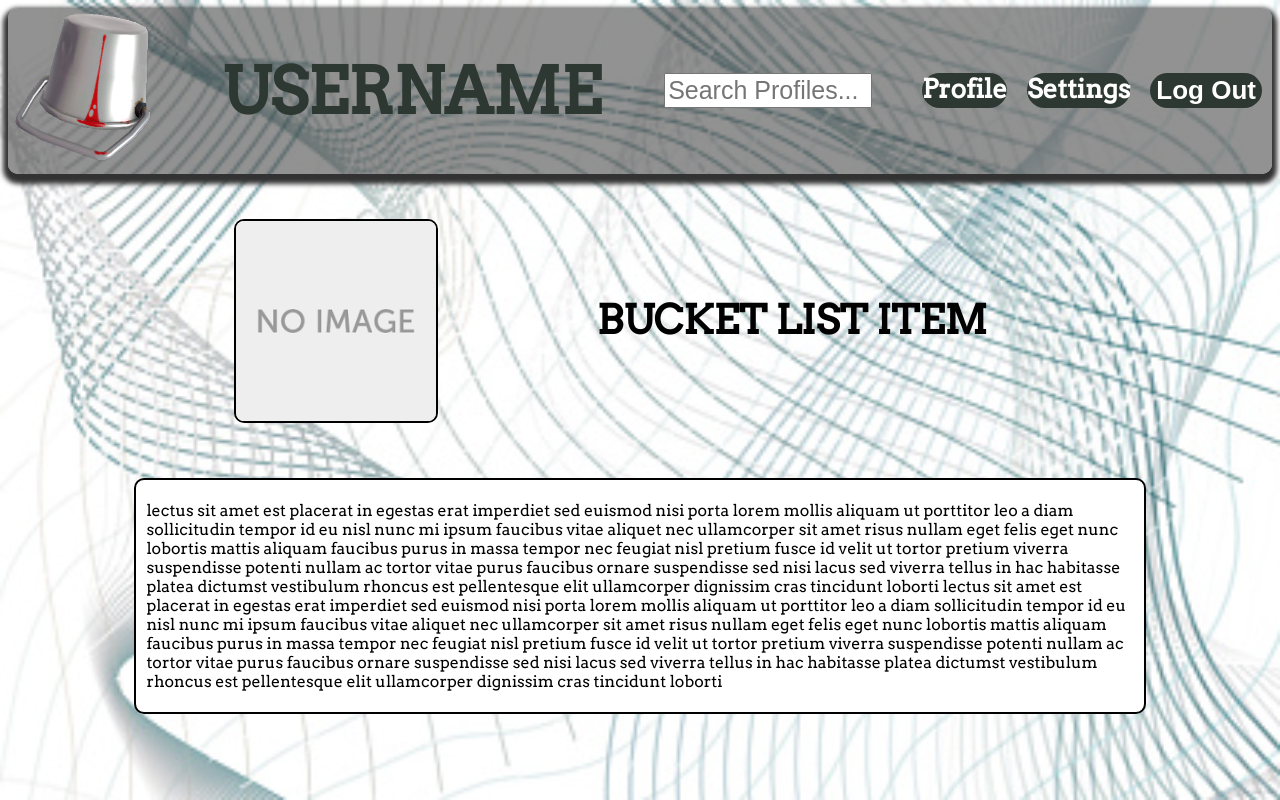
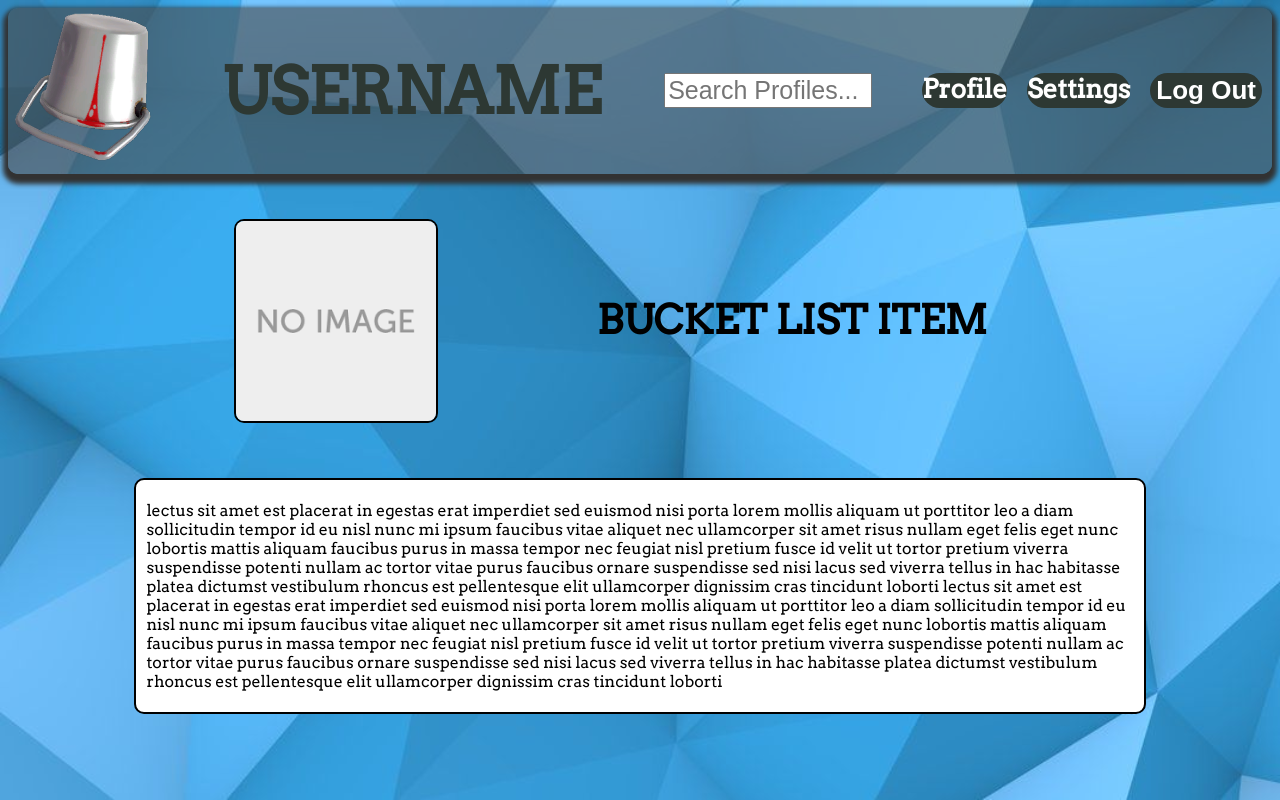
Before and after one commit to TimC615/COIS-3420H-Project, a PHP site: page /list_item.html in a window 1280 px wide. Run offline with PHP 8.4, Linux system fonts and the light colour scheme.

Commit message:
Added/changed minor things

```diff
--- a/css/general_styles.css
+++ b/css/general_styles.css
@@ -1,7 +1,7 @@
 @import url('https://fonts.googleapis.com/css?family=Arvo&display=swap');
 
 body {
-  background-image: url("../images/background2.jpg");
+  background-image: url("../images/background5.jpg");
   background-repeat: no-repeat;
   background-attachment: fixed;
   background-size: cover;
```
Also changed, not shown: USE MODAL WINDOWS FOR TASKS.txt (added), images/background5.jpg (added), images/magnifying_glass.png (added).
